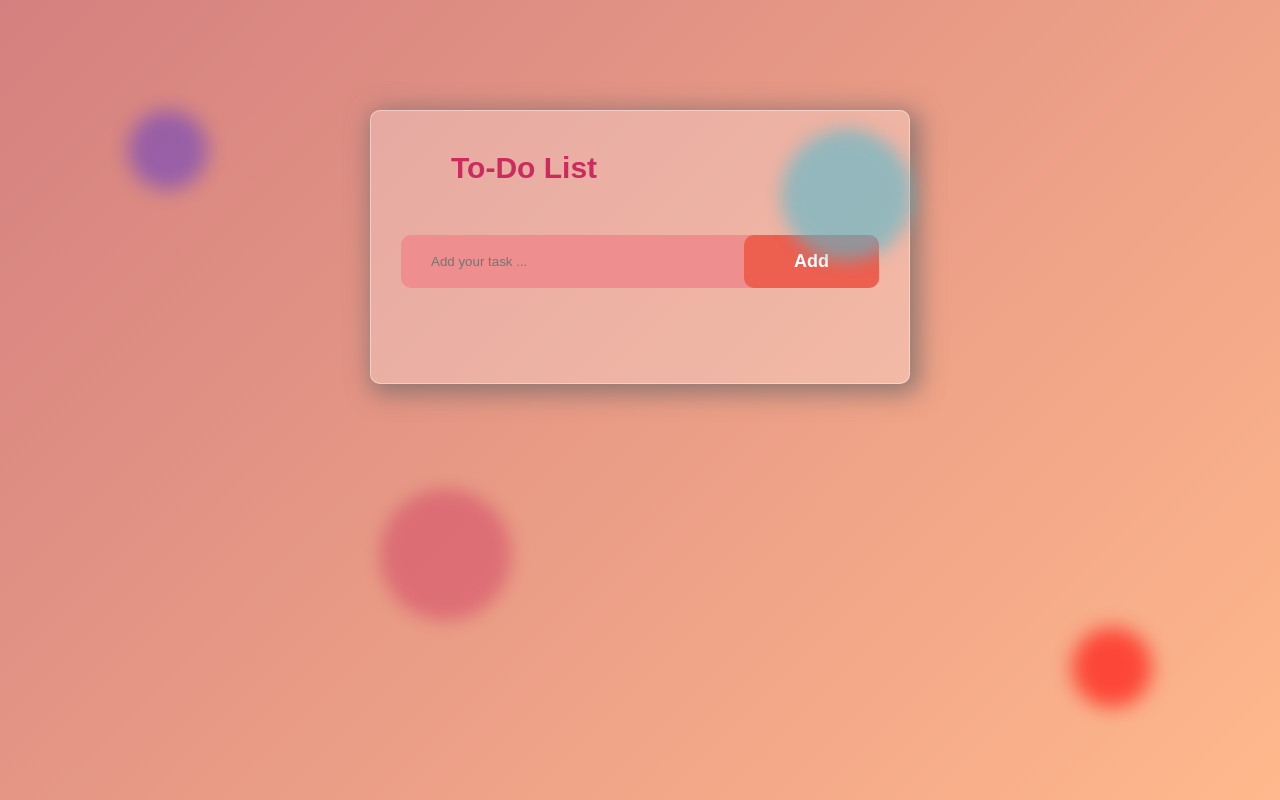
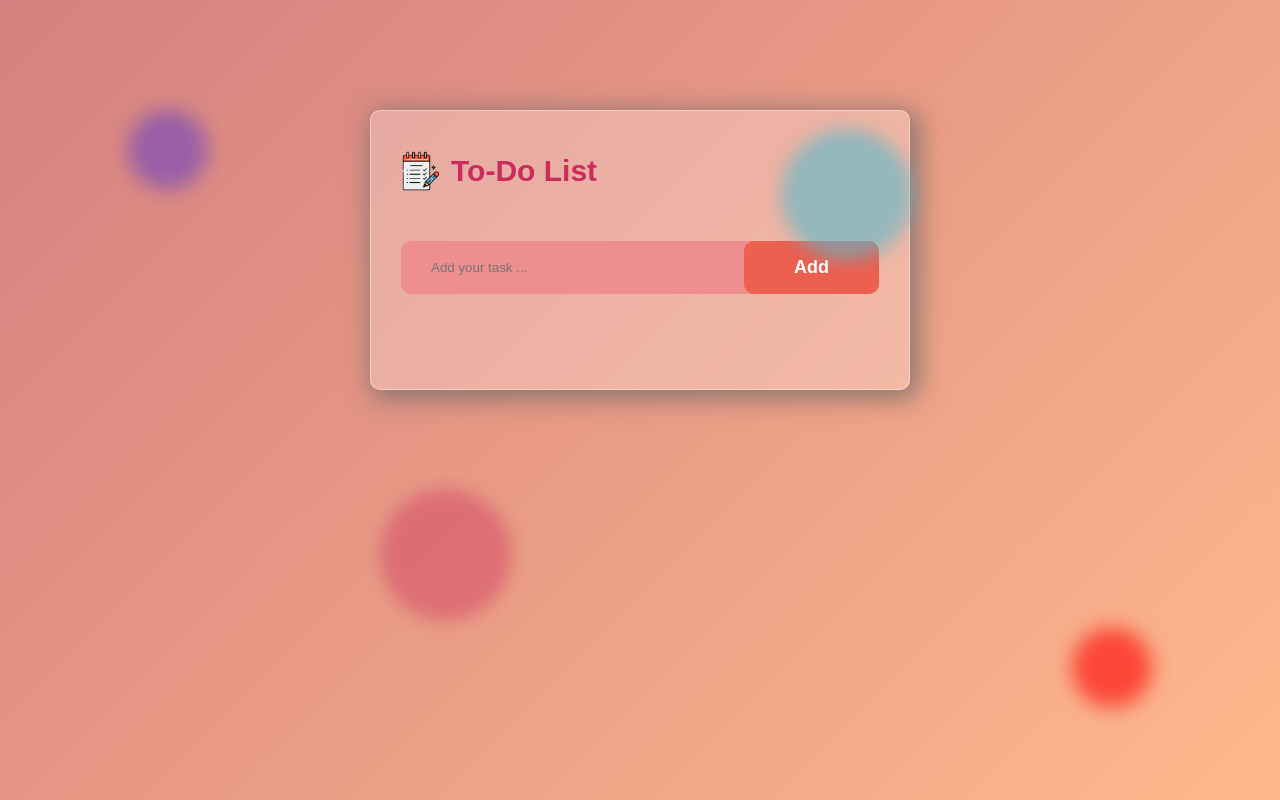
Before and after one commit to jaatlalit/mini-todo, a plain HTML site: page index.html in a window 1280 px wide. Drawn offline with Linux system fonts and the light colour scheme.

Commit message:
Update index.html

```diff
--- a/index.html
+++ b/index.html
@@ -24,7 +24,7 @@
 
     <div class="container">
         <div class="todo-app">
-            <h2><img src="images/list1.png" alt="">To-Do List </h2>
+            <h2><img src="list1.png" alt="">To-Do List </h2>
             <div class="row">
                 <input type="text" id="input-box" placeholder="Add your task ...">
                 <button onclick="addTask()" id="add">Add</button>
```
